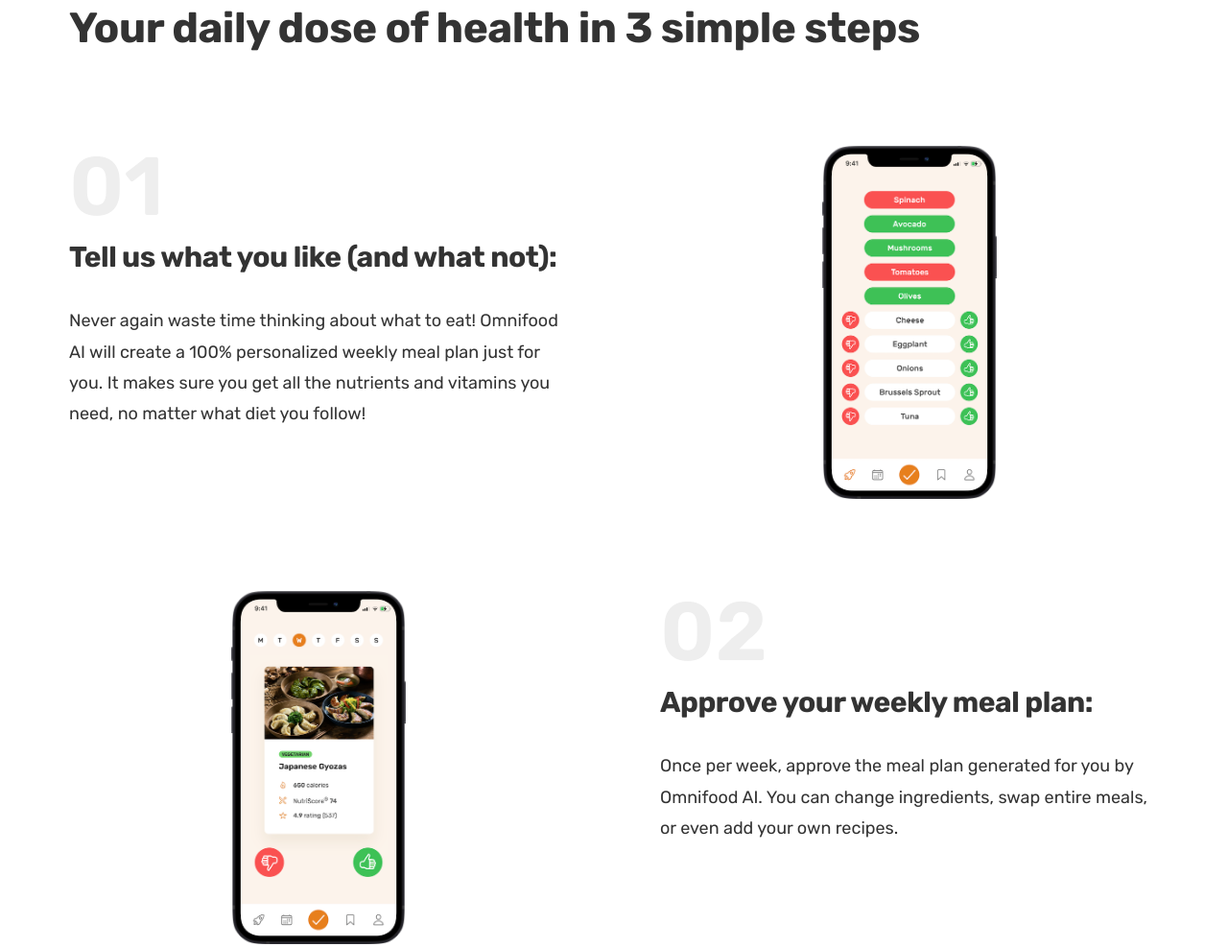
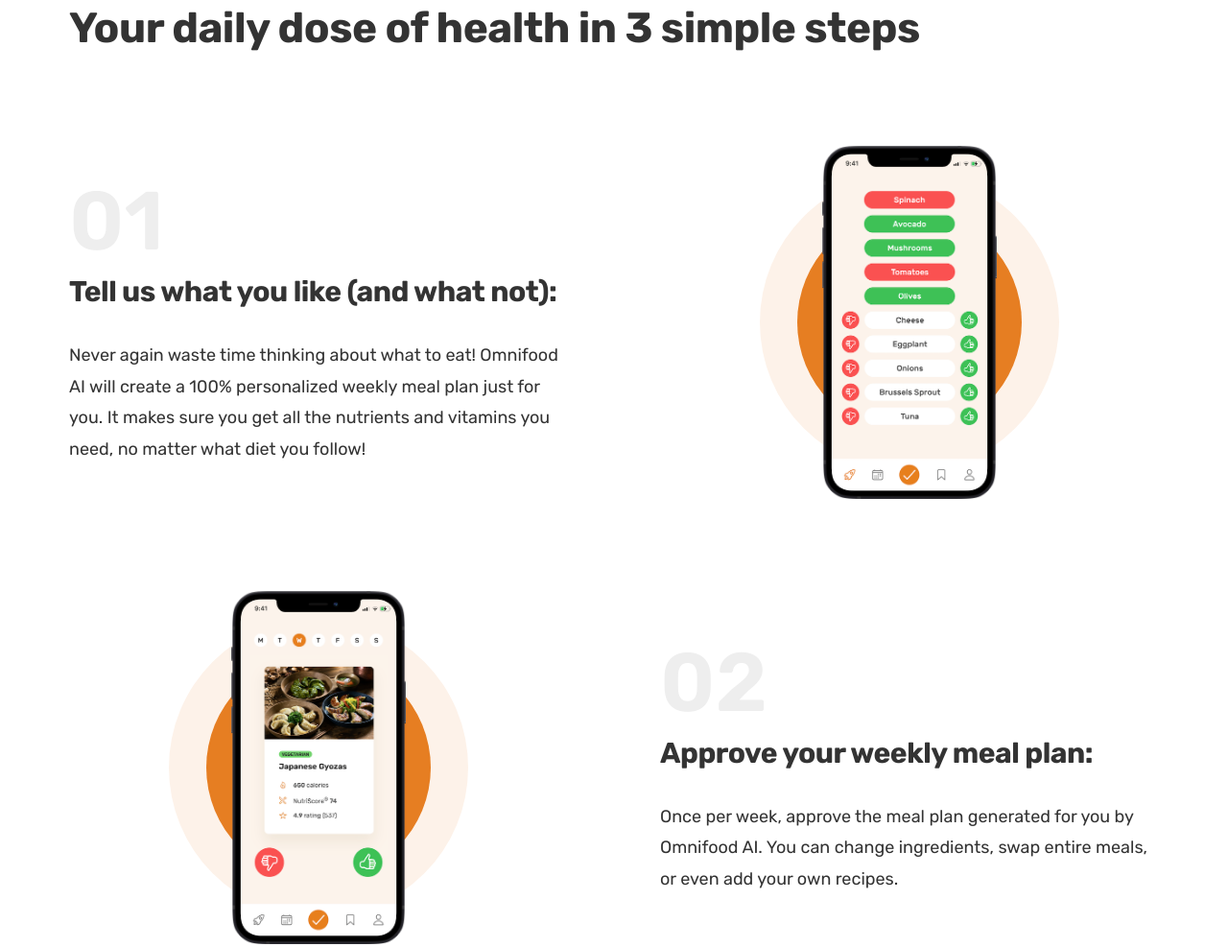
Before and after one commit to BrunoGaruda/Responsive-Landing-Page, a plain HTML site: page index.html in a window 1280 px wide. Shown: the part 798-1785 px from the top of the page at 96% size. Drawn offline with Linux system fonts and the light colour scheme.

Commit message:
finalização da How-It-Works section

```diff
--- a/css/general.css
+++ b/css/general.css
@@ -50,6 +50,14 @@
 
 .grid--3-cols {
   grid-template-columns: repeat(3, 1fr);
+}
+
+.grid--4-cols {
+  grid-template-columns: repeat(4, 1fr);
+}
+
+.grid--center-v {
+  align-items: center;
 }
 
 .heading-primary,
--- a/css/styled.css
+++ b/css/styled.css
@@ -120,11 +120,37 @@
 }
 
 .step-img-box {
+  position: relative;
   display: flex;
   justify-content: center;
   align-items: center;
 }
 
+/* pseudo-class precisa de um "content" pelo menos vazio */
+/* criação de um circulo */
+.step-img-box::before,
+.step-img-box::after {
+  content: '';
+  display: block;
+  position: absolute;
+}
+
+.step-img-box::before {
+  width: 60%;
+  padding-bottom: 60%;
+  background-color: var(--light-primary-color);
+  border-radius: 50%;
+  z-index: -2;
+}
+
+.step-img-box::after {
+  width: 45%;
+  padding-bottom: 45%;
+  background-color: var(--primary-color);
+  border-radius: 50%;
+  z-index: -1;
+}
+
 .step-img {
   width: 35%;
 }
--- a/index.html
+++ b/index.html
@@ -76,7 +76,7 @@
           </h2>
         </div>
 
-        <div class="container grid grid--2-cols">
+        <div class="container grid grid--2-cols grid--center-v">
           <!--### STEP 01 ###-->
 
           <div class="step-text-box">
```
